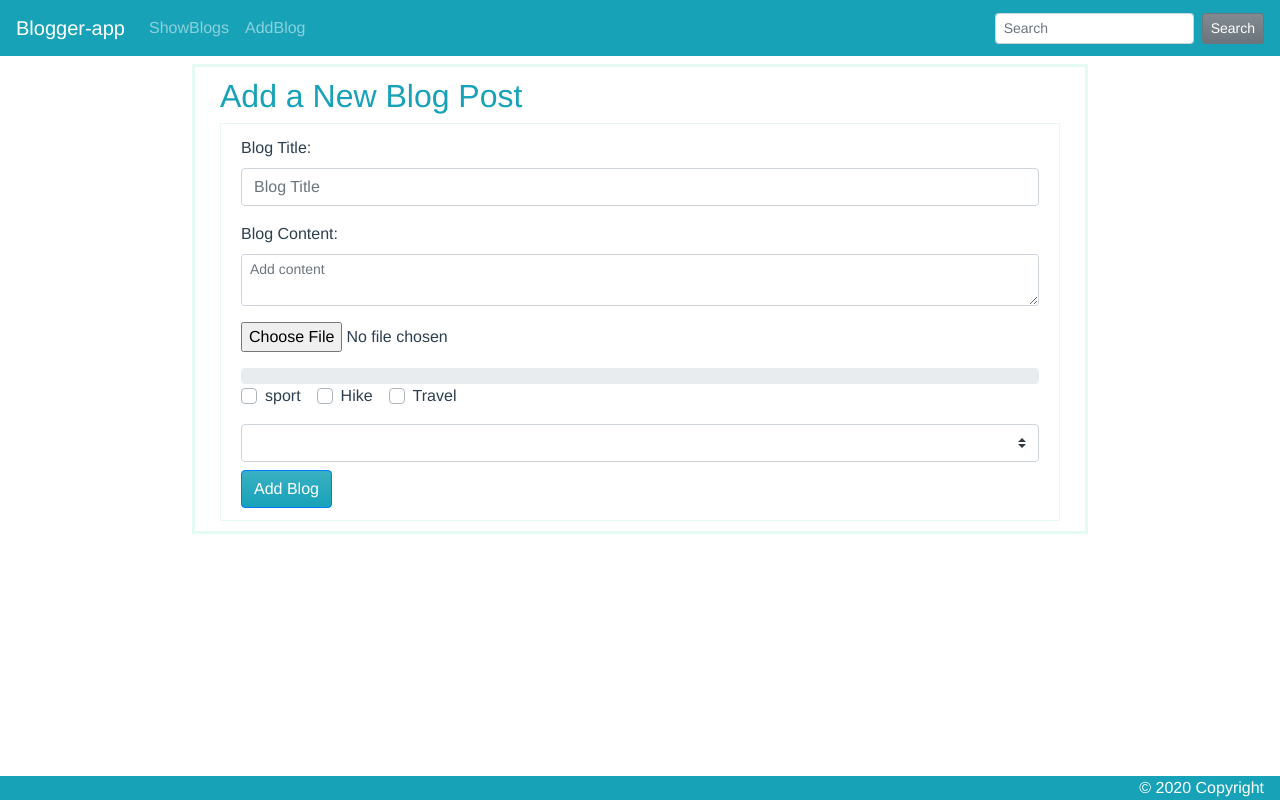
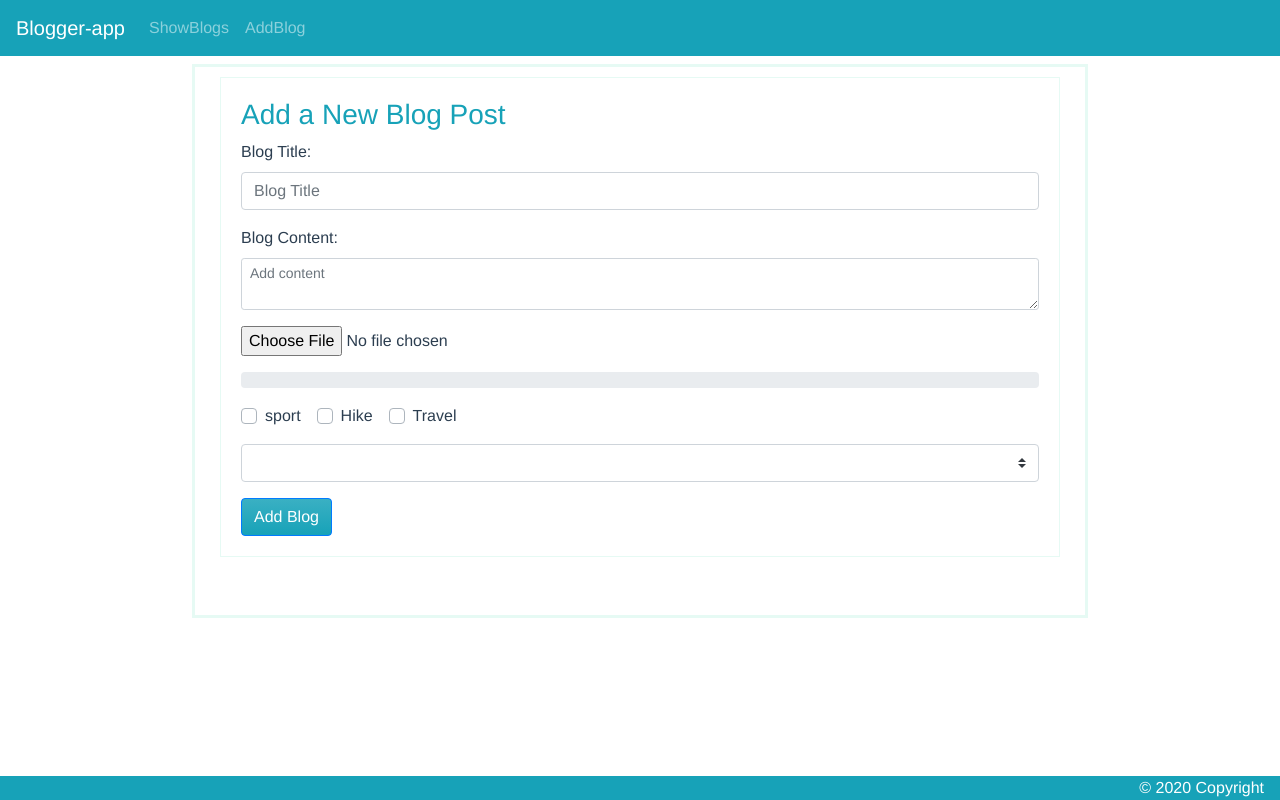
Before and after one commit to Deegaem/blogger-app, a Vue app: page /add in a window 1280 px wide. Built offline with nearby package versions, Linux system fonts and the light colour scheme; what vuefire would draw is missing.

Commit message:
changes:
- design change

```diff
--- a/src/App.vue
+++ b/src/App.vue
@@ -33,8 +33,8 @@ export default {
   -moz-osx-font-smoothing: grayscale;
   color: #2c3e50;
 }
-h1,
-h2 {
+h2,
+h3 {
   color: #17a2b8;
 }
 
@@ -56,8 +56,13 @@ h2 {
   border: 1px solid width;
 }
 .my-style {
-  padding: 0.75rem 1.25rem;
+  padding: 1.25rem;
   background-color: #fff;
   border: 1px solid #e6faf4;
+  margin-bottom: 3rem;
+}
+
+.mybtn:active {
+  background-color: #3e6a8e !important;
 }
 </style>
--- a/src/components/AddBlog.vue
+++ b/src/components/AddBlog.vue
@@ -1,7 +1,7 @@
 <template>
   <div class="container">
-    <h2 v-if="!submitted">Add a New Blog Post</h2>
     <b-form class="my-style" v-if="!submitted">
+      <h3 v-if="!submitted">Add a New Blog Post</h3>
       <b-form-group id="input-group-1" label="Blog Title:" label-for="input-1">
         <b-form-input id="input-1" v-model="blog.title" type="text" placeholder="Blog Title"></b-form-input>
       </b-form-group>
@@ -16,7 +16,7 @@
         plain
         placeholder="select add Image"
       ></b-form-file>
-      <b-progress variant="primary" :value="value" :max="max" ></b-progress>
+      <b-progress class="mb-3" variant="primary" :value="value" :max="max"></b-progress>
       <b-form-group id="input-group-4">
         <b-form-checkbox-group v-model="blog.categories" id="checkboxes-4">
           <b-form-checkbox value="sport">sport</b-form-checkbox>
@@ -25,7 +25,7 @@
         </b-form-checkbox-group>
       </b-form-group>
       <b-form-select class="mb-2" v-model="blog.author" :options="authors"></b-form-select>
-      <b-button variant="primary" v-on:click.prevent="post">Add Blog</b-button>
+      <b-button class="mybtn mt-2" variant="primary" v-on:click.prevent="post">Add Blog</b-button>
     </b-form>
     <div class="my-style" v-if="submitted">
       <h3>Thanks for adding your post {{blog.title}}</h3>
@@ -58,7 +58,7 @@ export default {
       blog: {
         title: "",
         content: "",
-        remoteUrl: "",
+        remoteImgUrl: "",
         categories: [],
         author: ""
       },
@@ -71,7 +71,6 @@ export default {
   },
   watch: {
     file() {
-      console.log(this.file);
       var imageName = this.file.name;
       var sr = storageRef.ref("images/" + imageName);
       var uploadTask = sr.put(this.file);
@@ -80,15 +79,11 @@ export default {
         snapshot => {
           this.value =
             (snapshot.bytesTransferred / snapshot.totalBytes) * this.max;
-          console.log("upload is" + this.value + "done");
         },
-        error => {
-          console.log(error.message);
-        },
+        null,
         () => {
           uploadTask.snapshot.ref.getDownloadURL().then(url => {
-            this.remoteUrl = url;
-            console.log("remoteUrl: ", this.remoteUrl);
+            this.remoteImgUrl = url;
           });
         }
       );
@@ -100,7 +95,7 @@ export default {
       this.addBlog({
         title: this.blog.title,
         content: this.blog.content,
-        remoteUrl: this.remoteUrl,
+        remoteImgUrl: this.remoteImgUrl,
         categories: this.blog.categories,
         author: this.blog.author
       });
@@ -114,4 +109,7 @@ export default {
 a {
   color: #e6ebe9;
 }
+.mybg {
+  background-color: #17a2b8 !important;
+}
 </style>
--- a/src/components/BlogHeader.vue
+++ b/src/components/BlogHeader.vue
@@ -11,10 +11,10 @@
       </b-navbar-nav>
       <!-- Right aligned nav items -->
       <b-navbar-nav class="ml-auto">
-        <b-nav-form>
+        <!-- <b-nav-form>
           <b-form-input size="sm" class="mr-sm-2" placeholder="Search"></b-form-input>
           <b-button size="sm" class="my-2 my-sm-0" type="submit">Search</b-button>
-        </b-nav-form>
+        </b-nav-form> -->
       </b-navbar-nav>
     </b-collapse>
   </b-navbar>
--- a/src/components/BlogsFilter.vue
+++ b/src/components/BlogsFilter.vue
@@ -1,8 +1,8 @@
 <template>
-  <div class="card-body">
-    Blogs Filter:
+  <div>
+    Filter:
     <b-form-select
-      class="my-border"
+      class="myFilterStyle"
       :options="FilterArray"
       v-on:change="event => getFilteredBlogs(event)"
     ></b-form-select>
@@ -22,7 +22,8 @@ export default {
 };
 </script>
 <style>
-.my-border {
+.myFilterStyle {
+  max-width: 10rem;
   border: 1px solid #e6faf4;
 }
 </style>
--- a/src/components/ShowBlogs.vue
+++ b/src/components/ShowBlogs.vue
@@ -1,14 +1,14 @@
 <template>
   <div>
-    <h2 class="ml-4">Blogs List</h2>
-    <BlogsFilter />
+    <h2 class="ml-4 mt-5">Bloglist</h2>
+    <!-- <BlogsFilter /> -->
     <b-list-group>
       <b-list-group-item v-for="blog of blogs" :key="blog.id">
         <b-card class="my-border mb-2">
-          <b-img right src="https://picsum.photos/125/125/?image=58" alt="Right image"></b-img>
           <router-link v-bind:to="'/blog/'+ blog.id">
-            <h2 class="card-title">{{blog.title}}</h2>
+            <h3 class="card-title">{{blog.title}}</h3>
           </router-link>
+          <b-img right :src="blog.remoteImgUrl" fluid alt="Right image" style="max-width: 10rem;"></b-img>
           <b-card-text>{{blog.content|snippet}}</b-card-text>
         </b-card>
       </b-list-group-item>
@@ -26,12 +26,12 @@
   </div>
 </template>
 <script>
-import BlogsFilter from "./BlogsFilter.vue";
+// import BlogsFilter from "./BlogsFilter.vue";
 import { mapGetters, mapActions } from "vuex";
 export default {
-  components: {
-    BlogsFilter
-  },
+  // components: {
+  //   BlogsFilter
+  // },
   name: "ShowBlogs",
   data: () => {
     return {
--- a/src/components/SingleBlog.vue
+++ b/src/components/SingleBlog.vue
@@ -1,6 +1,5 @@
 <template>
   <div class="container">
-    <h2 v-if="!show">{{blog.title}}</h2>
     <b-form class="my-style" v-if="!show">
       <b-form-group id="input-group-1" label="Blog Title:" label-for="input-1">
         <b-form-input id="input-1" v-model="blog.title" type="text" placeholder="Blog Title"></b-form-input>
@@ -8,7 +7,6 @@
       <b-form-group label="Blog Content:" label-for="input-2">
         <b-form-textarea id="input-2" v-model="blog.content" size="sm" placeholder="Add content"></b-form-textarea>
       </b-form-group>
-
       <b-form-group id="input-group-4">
         <b-form-checkbox-group v-model="blog.categories" id="checkboxes-4">
           <b-form-checkbox value="sport">sport</b-form-checkbox>
@@ -20,17 +18,17 @@
       <b-button variant="primary" v-on:click.prevent="update">Update</b-button>
     </b-form>
     <div class="my-style" v-if="show">
-      <h2 class="mt-3">{{blog.title}}</h2>
+      <h3 class="mt-3">{{blog.title}}</h3>
       <div>
-        <b-img src="https://picsum.photos/1024/400/?image=41" fluid alt="Responsive image"></b-img>
+        <b-img :src="blog.remoteImgUrl" fluid alt="Responsive image"></b-img>
       </div>
       <br />
       <p>{{blog.content}}</p>
       <br />
       <p>Author: {{blog.author}}</p>
       <br />
-      <button class="btn btn-primary mx-2" v-on:click="toggle()">To Update</button>
-      <button class="btn btn-primary mx-2" v-on:click="remove">Remove</button>
+      <button class="btn mybtn btn-primary mx-2 mb-2" v-on:click="toggle()">To Update</button>
+      <button class="btn mybtn btn-primary mb-2" v-on:click="remove">Remove</button>
     </div>
   </div>
 </template>
```
